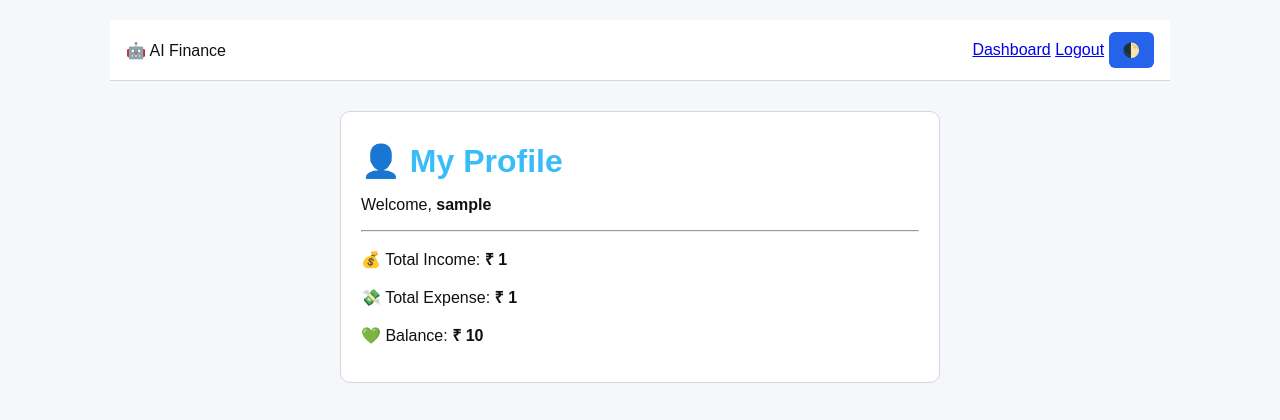
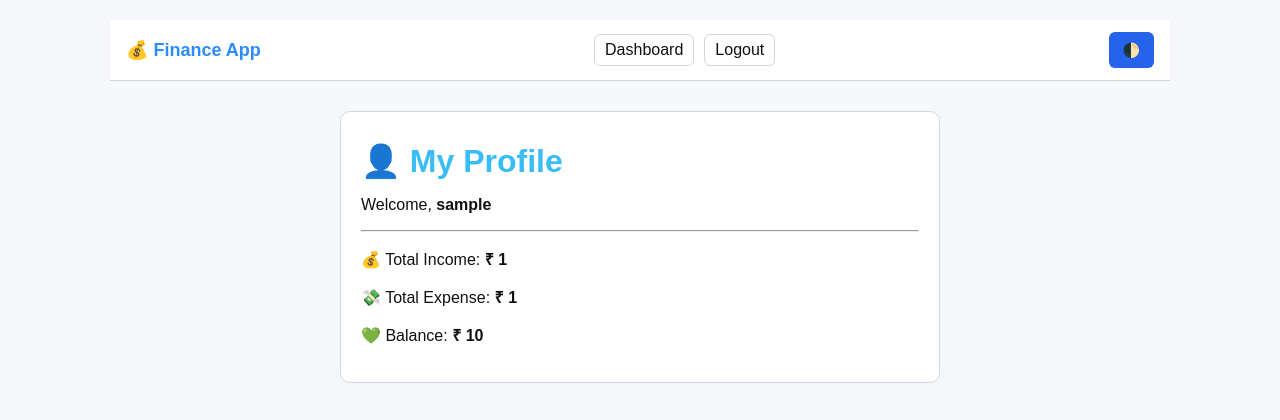
Before and after one commit to krishn-k-mangal/ai-finance-app, a Flask app: template templates/profile.html in a window 1280 px wide. Shown: the top 420 px of the page. Run offline with Flask 3, Linux system fonts and the light colour scheme; the template is opened without the code that fills it: most values are stand-ins (such as "Sample title", 1, 10 or a date in 2020); some libraries are stand-ins or nearby versions.

```diff
--- a/templates/profile.html
+++ b/templates/profile.html
@@ -23,21 +23,29 @@ let savedTheme = localStorage.getItem("theme");
 if (savedTheme === "dark") {
     document.documentElement.setAttribute("data-theme", "dark");
 }
+function toggleMenu() {
+        document.getElementById("navLinks").classList.toggle("show");
+    }
 </script>
 
 <body>
     <div class="container">
 
-        <div class="navbar">
-            <div>🤖 AI Finance</div>
-            <div>
-                <a href="/dashboard">Dashboard</a>
-                <a href="/logout">Logout</a>
-                <button onclick="toggleTheme()">🌓</button>
+        <nav class="navbar">
+            <div class="nav-left">
+                <span class="logo">💰 Finance App</span>
             </div>
 
+            <div class="nav-toggle" onclick="toggleMenu()">☰</div>
 
-        </div>
+            <div class="nav-links" id="navLinks">
+                <a href="/dashboard">Dashboard</a>
+
+                <a href="/logout">Logout</a>
+
+            </div>
+            <button onclick="toggleTheme()">🌓</button>
+        </nav>
         <div class="card" style="margin-top:30px; max-width:600px; margin-left:auto; margin-right:auto;">
             <h2>👤 My Profile</h2>
             <p>Welcome, <b>{{ username }}</b></p>
```
